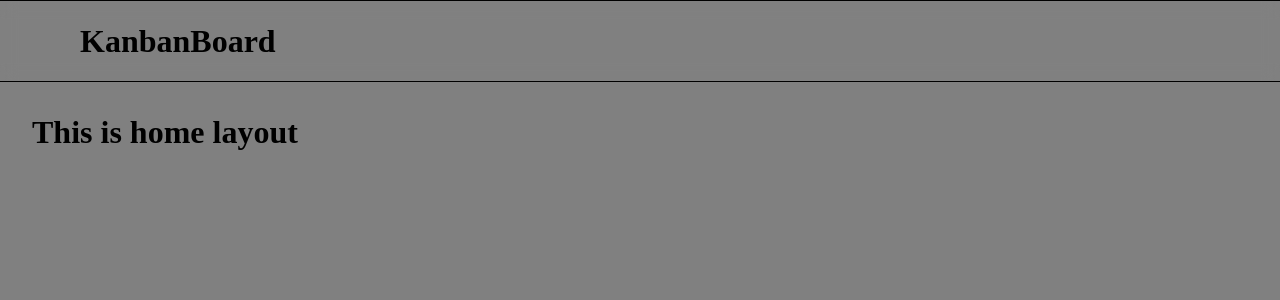
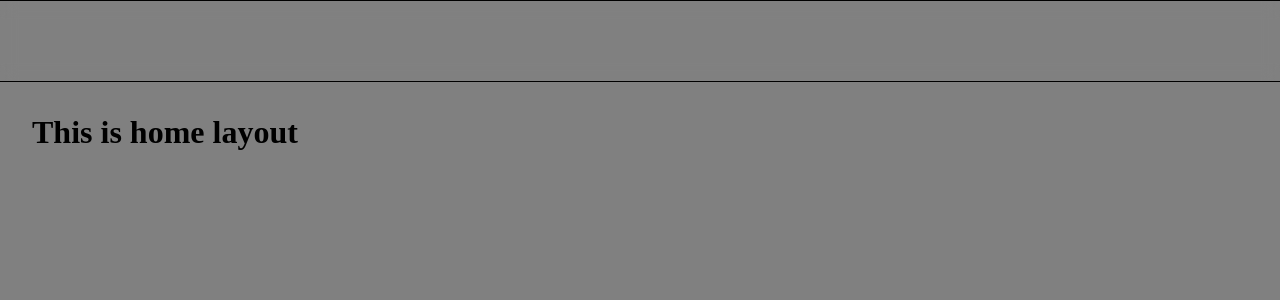
Before and after one commit to Rishi-kant/KanbanBoard2.0-Project4, a React (Vite) app: page / in a window 1280 px wide. Shown: the top 300 px of the page. Built offline with nearby package versions, Linux system fonts and the light colour scheme.

Commit message:
working on nav

```diff
--- a/src/navBar/NavBar.jsx
+++ b/src/navBar/NavBar.jsx
@@ -3,8 +3,10 @@ import style from "./NavBar.module.css";
 function NavBar() {
   return (
     <div className={style.container}>
-      <div className={style.navContent}>
-        <h1>KanbanBoard</h1>
+      <div className={style.navContent}
+      contentEditable={true}
+      >
+
       </div>
     </div>
   );
--- a/src/navBar/NavBar.module.css
+++ b/src/navBar/NavBar.module.css
@@ -12,5 +12,16 @@
 
 }
 .navContent{
+    display: flex;
+    align-items: center;
     margin-left: 5rem;
+
+   min-width: 6rem;
+   height: 2rem;
+   cursor: text;
+   font-size: 1.5rem;
 }
+
+.navContent:hover{
+    background-color: #dadce0;
+}
```
